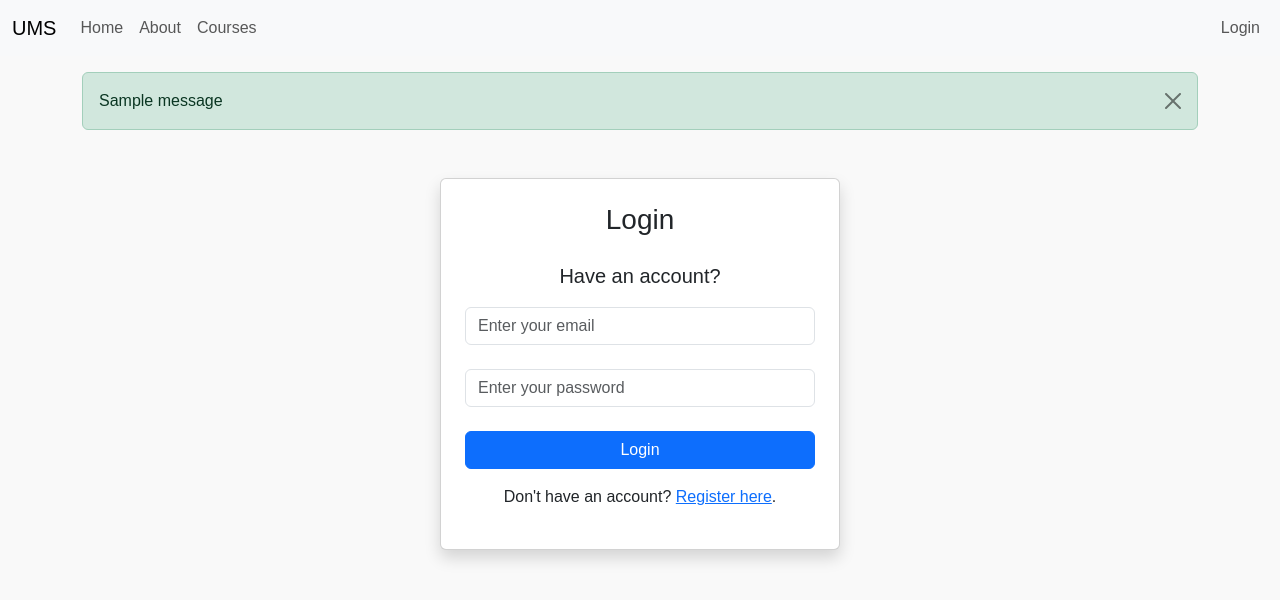
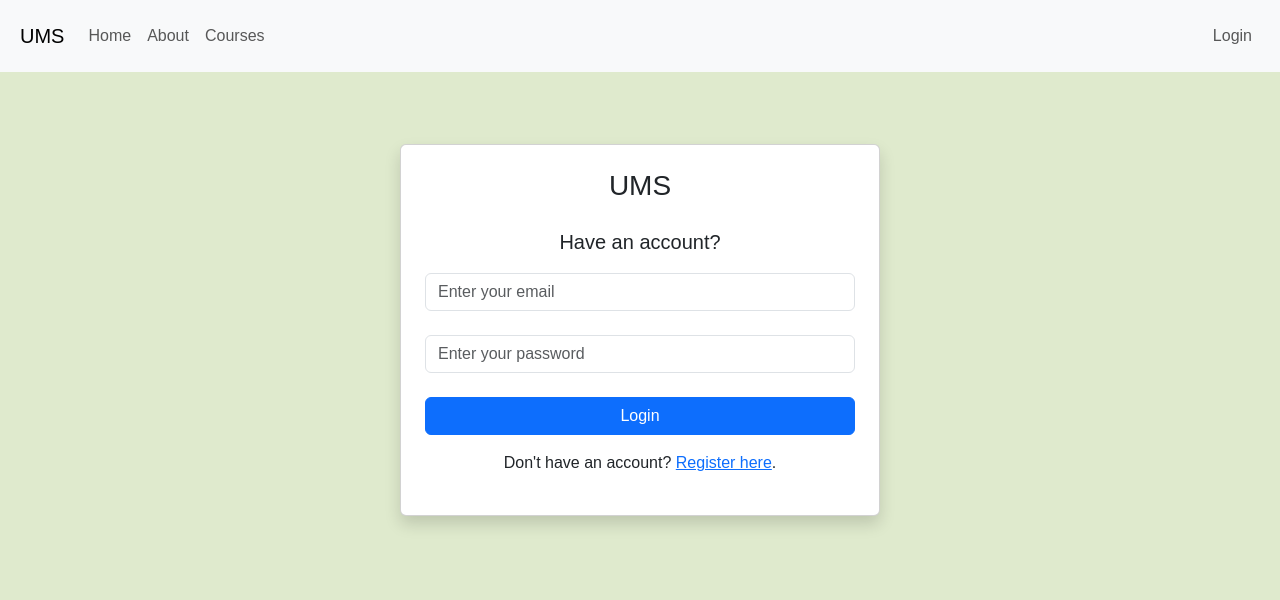
Before and after one commit to SamuelHein26/UMS, a Flask app: page /login in a window 1280 px wide. Shown: the top 600 px of the page. Run offline with Flask 3, Linux system fonts and the light colour scheme; tables that the repository leaves empty hold one stand-in row (values such as "Sample post"); one stand-in notice (Sample message) is shown.

Commit message:
improved flash message and register

```diff
--- a/app/main/templates/base.html
+++ b/app/main/templates/base.html
@@ -10,7 +10,7 @@
 <body>
     <!-- Navbar -->
     <nav class="navbar navbar-expand-lg navbar-light bg-light">
-        <div class="container-fluid">
+        <div class="container-fluid m-2">
             <a class="navbar-brand" href="{{ url_for('main.index') }}">UMS</a>
             <button class="navbar-toggler" type="button" data-bs-toggle="collapse" data-bs-target="#navbarNav" aria-controls="navbarNav" aria-expanded="false" aria-label="Toggle navigation">
                 <span class="navbar-toggler-icon"></span>
@@ -41,7 +41,7 @@
         {% with messages = get_flashed_messages(with_categories=True) %}
             {% if messages %}
                 {% for category, message in messages %}
-                    <div class="alert alert-{{ category }} alert-dismissible fade show" role="alert">
+                    <div id='flash-messages' class="alert alert-{{ category }} alert-dismissible fade show" role="alert">
                         {{ message }}
                         <button type="button" class="btn-close" data-bs-dismiss="alert" aria-label="Close"></button>
                     </div>
@@ -58,5 +58,14 @@
     </div>
 
     <script src="https://cdn.jsdelivr.net/npm/bootstrap@5.3.0-alpha3/dist/js/bootstrap.bundle.min.js"></script>
+    <script>
+        setTimeout(() => {
+            const flashMessages = document.getElementById('flash-messages');
+            if (flashMessages) {
+                flashMessages.classList.add('fade-out');
+                setTimeout(() => flashMessages.remove(), 500);
+            }
+        }, 3000);
+    </script>
 </body>
 </html>
--- a/app/main/templates/courses.html
+++ b/app/main/templates/courses.html
@@ -2,6 +2,6 @@
 
 {% block content %}
 <div class="text-center">
-    <h1>Welcome to Courses Section</h1>
+    <h1>Hey There Welcome to Courses Section</h1>
 </div>
 {% endblock %}
--- a/app/main/templates/login.html
+++ b/app/main/templates/login.html
@@ -2,9 +2,9 @@
 
 {% block content %}
 <div class="text-center">
-    <div class="container d-flex justify-content-center align-items-center p-4">
-        <div class="card p-4 shadow" style="width: 25rem;">
-            <h3 class="text-center mb-4">Login</h3>
+    <div class="container d-flex justify-content-center align-items-center p-4 pt-5">
+        <div class="card p-4 shadow" style="width: 30rem;">
+            <h3 class="text-center mb-4">UMS</h3>
             <p style="font-size: 20px;">Have an account?</p>
             <form method="POST" action="{{ url_for('main.login') }}">
                 <div class="mb-4">
--- a/app/main/templates/register.html
+++ b/app/main/templates/register.html
@@ -4,7 +4,7 @@
 <div class="container mt-5">
     <div class="container d-flex justify-content-center align-items-center p-4">
         <div class="card p-4 shadow" style="width: 30rem;">
-            <h2 class="text-center mb-4">Register</h2>
+            <h3 class="text-center mb-4">UMS</h3>
             <p class="text-center mb-4" style="font-size: 20px;">Register your account here</p>
             <form method="POST" action="{{ url_for('main.register') }}">
                 <div class="mb-4">
--- a/app/static/styles.css
+++ b/app/static/styles.css
@@ -1,5 +1,20 @@
+.fade-out {
+    opacity: 0;
+    transition: opacity 0.5s ease-out;
+}
+
+#flash-messages {
+    position: fixed;
+    top: 10px;
+    left: 50%;
+    transform: translateX(-50%);
+    z-index: 1050;
+    width: 90%;
+    max-width: 600px;
+}
+
 body {
     font-family: Arial, sans-serif;
-    background-color: #f9f9f9;
+    background-color: #dfeacd;
     color: #333;
 }
```
